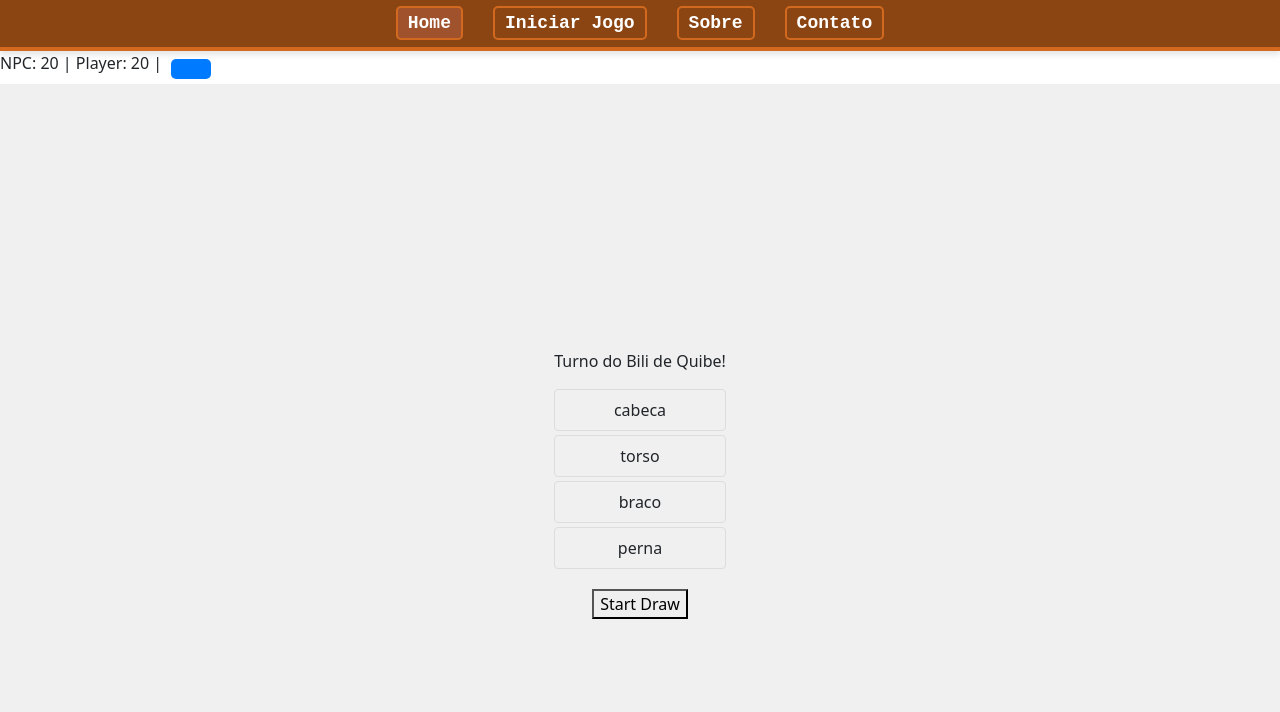
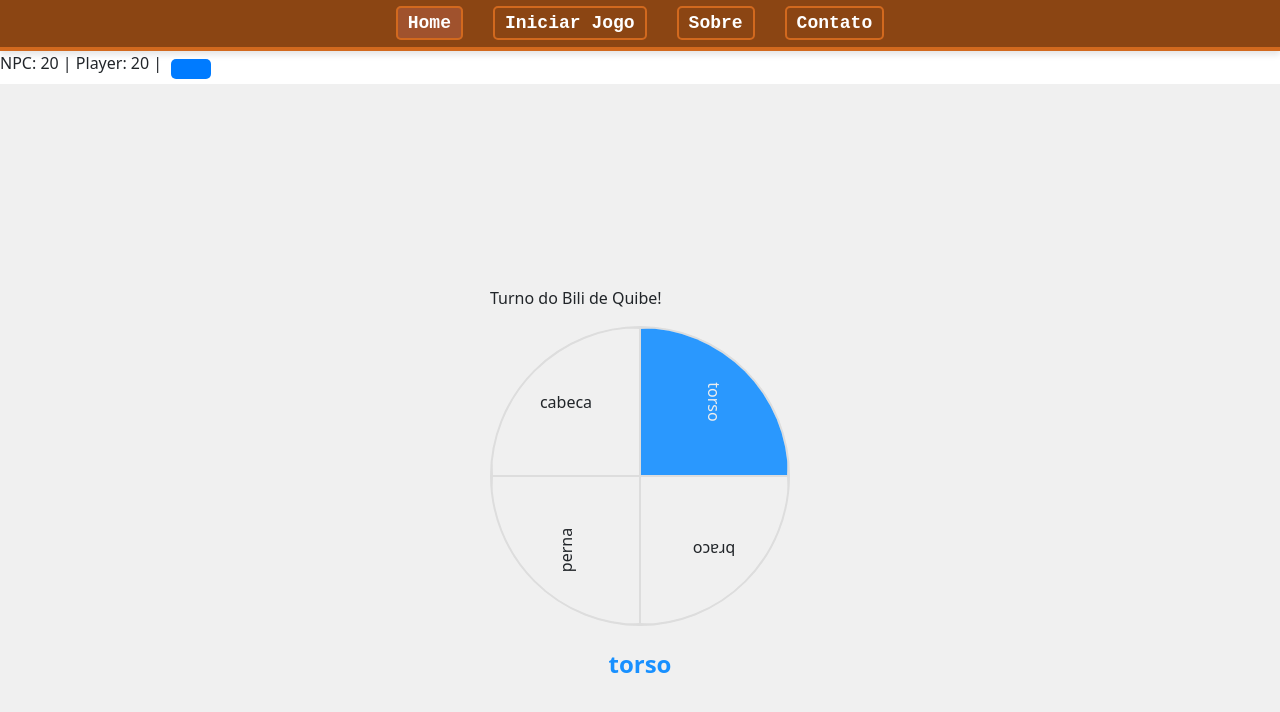
Before and after one commit to LuizHeSilva/jogo-duelo, an Angular app: page /game in a window 1280 px wide. Both pictures are taken after a click on the button 191 px from the left and 69 px from the top of the page. Shown: the top 712 px of the page. Built offline with nearby package versions, Linux system fonts and the light colour scheme.

Commit message:
Ajustes
- retorno da Roleta;

```diff
--- a/src/app/dados/dados.component.ts
+++ b/src/app/dados/dados.component.ts
@@ -1,7 +1,7 @@
-import { Component, EventEmitter, OnDestroy, OnInit, Output } from '@angular/core';
-import { BehaviorSubject, Observable, take } from 'rxjs';
-import { DanoStorageComponent } from '../storage/dano-storage.component';
-import { DadoService } from './dados.service';
+import {Component, EventEmitter, OnDestroy, OnInit, Output} from '@angular/core';
+import {BehaviorSubject, Observable, take, timer} from 'rxjs';
+import {DanoStorageComponent} from '../storage/dano-storage.component';
+import {DadoService} from './dados.service';
 
 @Component({
   selector: 'dados',
@@ -24,17 +24,18 @@ export class DadosComponent implements OnInit, OnDestroy {
 
     ngOnInit(): void {
         this.resultadoDado$.subscribe(value => {
-            console.log('dentro subs resultado dado: ', value);
-            const parteCorpo = this._danoStorage.getParteCorpo();
-            this.atacar(parteCorpo);
+            if (value !== 0) {
+              console.log('dentro subs resultado dado: ', value);
+              const parteCorpo: string = this._danoStorage.getParteCorpo();
+              this.atacar(parteCorpo);
+            }
         });
 
         if (!this._danoStorage.turno) {
             this.rolar();
             this.jaPassouVez = true;
-            setTimeout(() => {
-                this._danoStorage.trocarTurno();
-            }, 5000);
+
+            timer(5000).subscribe(() => this._danoStorage.trocarTurno());
         }
     }
 
@@ -88,7 +89,7 @@ export class DadosComponent implements OnInit, OnDestroy {
         this._setResultadoDado(this.resultadoDado);
     }
 
-    private _setResultadoDado(newValue: number): void {
-        this.resultadoDadoSubject.next(newValue);
+    private _setResultadoDado(valor: number): void {
+        this.resultadoDadoSubject.next(valor);
     }
 }
--- a/src/app/game/game.component.html
+++ b/src/app/game/game.component.html
@@ -1,16 +1,17 @@
 NPC: {{npc.vida}} | Player: {{player.vida}} | <button (click)="mudarTurno()"></button>
 <div class="body">
-<!--  <div *ngIf="!this._danoStorage.turno">-->
+  <div *ngIf="!this._danoStorage.turno">
     <player [player]="player" (attackEmit)="efetuarAtaque(player)"></player>
-<!--  </div>-->
+  </div>
 
   <div *ngIf="this._danoStorage.turno">
     <npc [npc]="npc"></npc>
-    <div style="width: 200px"></div>
     <duel-controls (attackEmit)="efetuarAtaque(npc)"></duel-controls>
   </div>
 </div>
 
 <dialog #modal [modalConfig]="modalConfig">
-  ({{npc.vida}} > {{player.vida}}) ? 'npc ganhouo' : 'player ganhou'
+  {{npc.vida > player.vida ? 'NPC ganhou!' : 'Player ganhou!'}}
+  <br>
+  <button umClick *ngIf="exibirBotaoReset" class="button" (click)="resetGame()">Recomeçar Duelo!</button>
 </dialog>
--- a/src/app/game/game.component.ts
+++ b/src/app/game/game.component.ts
@@ -4,6 +4,8 @@ import { FormCriarPersonagens } from "../npc/npc-form.component";
 import { DanoStorageComponent } from "../storage/dano-storage.component";
 import { DialogConfigModel } from '../models/dialog-config.model';
 import { DialogComponent } from '../dialog-content/dialog.component';
+import * as timers from "timers";
+import {timer} from "rxjs";
 
 @Component({
   selector: 'game',
@@ -16,6 +18,7 @@ export class GameComponent {
 
   player: Personagem = FormCriarPersonagens.criar();
   npc: Personagem = FormCriarPersonagens.criar();
+  exibirBotaoReset: boolean = false;
 
   modalConfig: DialogConfigModel;
 
@@ -52,9 +55,7 @@ export class GameComponent {
 
       this.modalComponent.open();
 
-      setTimeout(() => {
-        this.resetGame();
-      }, 5000);
+      timer(5000).subscribe(() => this.exibirBotaoReset = true);
     }
   }
 
--- a/src/app/game/game.module.ts
+++ b/src/app/game/game.module.ts
@@ -6,6 +6,7 @@ import { NpcModule } from '../npc/npc.module';
 import { PlayerModule } from "../player/player.module";
 import { GameComponent } from "./game.component";
 import { DialogModule } from '../dialog-content/dialog.module';
+import {DirectiveModule} from "../directive/diretivas.module";
 
 @NgModule({
   declarations: [
@@ -13,13 +14,14 @@ import { DialogModule } from '../dialog-content/dialog.module';
   ],
     imports: [
         RouterModule.forChild([
-        { path: '', component: GameComponent }
+            {path: '', component: GameComponent}
         ]),
         CommonModule,
         NpcModule,
         DuelControlsModule,
         PlayerModule,
-    DialogModule
+        DialogModule,
+        DirectiveModule
     ],
   exports: [GameComponent],
   providers: [],
--- /dev/null
+++ b/src/app/roulette/roulette.component.css
@@ -0,0 +1,45 @@
+.roulette-container {
+  max-width: 400px;
+  margin: 0 auto;
+  text-align: center;
+}
+
+.roulette {
+  display: flex;
+  width: 300px;
+  height: 300px;
+  border-radius: 50%;
+  border: 2px solid #ddd;
+  overflow: hidden;
+  position: relative;
+}
+
+.roulette-item {
+  position: absolute;
+  width: 50%;
+  height: 50%;
+  display: flex;
+  justify-content: center;
+  align-items: center;
+  border: 1px solid #ddd;
+  box-sizing: border-box;
+  transform-origin: 100% 100%;
+  transition: background-color 0.3s, color 0.3s;
+}
+
+.roulette-item:nth-child(1) { transform: rotate(0deg); }
+.roulette-item:nth-child(2) { transform: rotate(90deg); }
+.roulette-item:nth-child(3) { transform: rotate(180deg); }
+.roulette-item:nth-child(4) { transform: rotate(270deg); }
+
+.roulette-item.selected {
+  background-color: #1890ff;
+  color: white;
+}
+
+.result {
+  font-size: 24px;
+  font-weight: bold;
+  color: #1890ff;
+  margin-top: 20px;
+}
--- a/src/app/roulette/roulette.component.html
+++ b/src/app/roulette/roulette.component.html
@@ -1,10 +1,8 @@
-<!-- draw.component.html -->
-<div class="draw-container">
-  <ul class="draw-list">
-    <li *ngFor="let item of items" [ngClass]="{'selected': item === selectedItem}">
+<div class="roulette-container">
+  <div class="roulette">
+    <div class="roulette-item" *ngFor="let item of itens" [ngClass]="{'selected': item === itemSelecionado}">
       {{ item }}
-    </li>
-  </ul>
-  <button (click)="startDraw()">Start Draw</button>
-  <div class="result" *ngIf="selectedItem">{{ selectedItem }}</div>
+    </div>
+  </div>
+  <div class="result" *ngIf="itemSelecionado">{{ itemSelecionado }}</div>
 </div>
--- a/src/app/roulette/roulette.component.scss
+++ /dev/null
@@ -1,31 +0,0 @@
-/* draw.component.css */
-.draw-container {
-  max-width: 400px;
-  margin: 0 auto;
-  text-align: center;
-}
-
-.draw-list {
-  list-style-type: none;
-  padding: 0;
-  margin-bottom: 20px;
-}
-
-.draw-list li {
-  padding: 8px;
-  border: 1px solid #ddd;
-  margin: 4px 0;
-  border-radius: 4px;
-  transition: background-color 0.3s;
-}
-
-.draw-list li.selected {
-  background-color: #1890ff;
-  color: white;
-}
-
-.result {
-  font-size: 24px;
-  font-weight: bold;
-  color: #1890ff;
-}
--- a/src/app/roulette/roulette.component.ts
+++ b/src/app/roulette/roulette.component.ts
@@ -1,38 +1,65 @@
-import {Component, EventEmitter, OnDestroy, OnInit, Output} from '@angular/core';
+import {AfterViewInit, Component, EventEmitter, OnDestroy, Output} from '@angular/core';
 import {Subscription, timer} from 'rxjs';
 import {takeWhile} from 'rxjs/operators';
+import {DanoStorageComponent} from "../storage/dano-storage.component";
 
 @Component({
   selector: 'roulette',
   templateUrl: './roulette.component.html',
-  styleUrls: ['./roulette.component.scss']
+  styleUrls: ['./roulette.component.css']
 })
-export class RouletteComponent implements OnInit, OnDestroy {
+export class RouletteComponent implements OnDestroy, AfterViewInit  {
 
   @Output() roletaParou: EventEmitter<boolean> = new EventEmitter();
 
-  items: string[] = ['cabeca', 'torso', 'braco', 'perna'];
-  selectedItem: string | null = null;
-  private drawSubscription: Subscription | null = null;
+  itens: string[] = ['cabeca', 'torso', 'braco', 'perna'];
+  itemSelecionado: string | null = null;
+  private sorteioSubscription: Subscription | null = null;
 
-  ngOnInit() {}
+  constructor(private _storage: DanoStorageComponent){}
 
-  startDraw() {
-    let index = 0;
-    this.selectedItem = null;
-    if (this.drawSubscription) {
-      this.drawSubscription.unsubscribe();
+  ngAfterViewInit() {
+    timer(1000).subscribe(() => this.iniciarSorteio());
+  }
+
+  iniciarSorteio() {
+    const duracaoTotal  = 3000; // Duração total do sorteio em milissegundos
+    const intervalo  = 100; // Tempo de intervalo em milissegundos
+    const numItens  = this.itens.length;
+
+    let indice = 0;
+    const giros = 10; //  Número de giros antes de parar
+    const indiceFinal = Math.floor(Math.random() * numItens ); // Item aleatório para terminar
+
+    this.itemSelecionado = null;
+
+    if (this.sorteioSubscription) {
+      this.sorteioSubscription.unsubscribe();
     }
-    this.drawSubscription = timer(0, 100).pipe(takeWhile(() => index < this.items.length * 10)).subscribe(() => {
-      this.selectedItem = this.items[index % this.items.length];
-      index++;
+
+    this.sorteioSubscription = timer(0, intervalo ).pipe(
+      takeWhile(() => {
+        // Continue enquanto estiver girando
+        return Date.now() < Date.now() + duracaoTotal ;
+      })
+    ).subscribe(() => {
+      this.itemSelecionado = this.itens[indice % numItens ];
+      indice++;
+
+      // Parar de girar após um número de giros
+      if (indice >= giros * numItens ) {
+        this.itemSelecionado = this.itens[indiceFinal];
+        this._storage.setParteCorpo(this.itemSelecionado);
+        this.roletaParou.emit(true);
+
+        this.sorteioSubscription.unsubscribe();
+      }
     });
   }
 
   ngOnDestroy() {
-    if (this.drawSubscription) {
-      this.drawSubscription.unsubscribe();
+    if (this.sorteioSubscription) {
+      this.sorteioSubscription.unsubscribe();
     }
   }
-
 }
```
Lines whose indentation alone changed are shown as unchanged.
